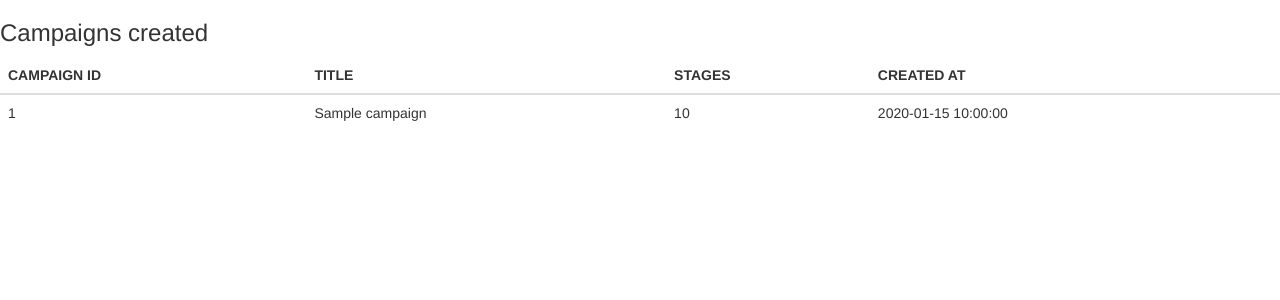
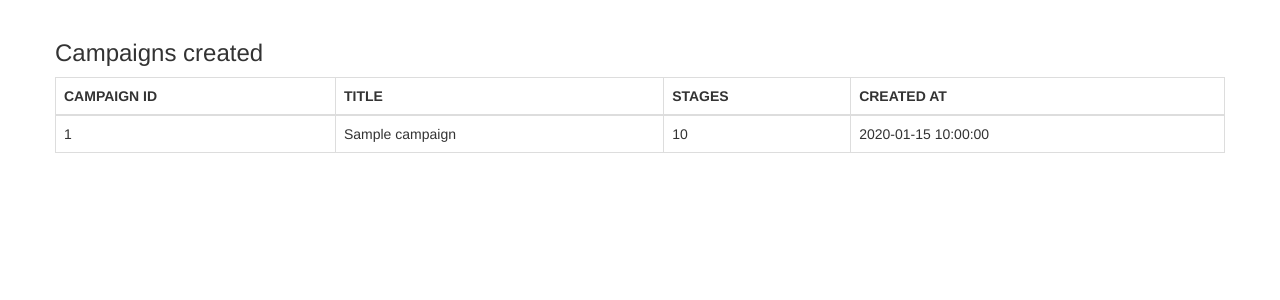
Before and after one commit to abhi11verma/dripper, a Flask app: page / in a window 1280 px wide. Shown: the part 53-353 px from the top of the page. Run offline with Flask 2, Linux system fonts and the light colour scheme; a user stored in the database is signed in; tables that the repository leaves empty hold one stand-in row (values such as "Sample post"); some libraries are stand-ins or nearby versions.

Commit message:
index design

```diff
--- a/templates/index.html
+++ b/templates/index.html
@@ -26,11 +26,12 @@
         </nav>
 
         <!-- Campaign Created by user -->
-<div>
+<div class="container">
+  <div class="row">
       <div> <h3>Campaigns created</h3></div>
       <!-- drips already created should be shown -->
-    <table class="table">
-            <thead>
+      <table class="table table-bordered">
+              <thead class="thead-light">
                       <th>CAMPAIGN ID</th>
                       <th>TITLE</th>
                       <th>STAGES</th>
@@ -46,6 +47,7 @@
           {% endfor %}
       </table>
   </div>
+</div>
 
         {%- else -%}
         <a href="{{url_for('login')}}" class="btn btn-primary btn-block" style="padding: 15px 0;">Login</a>
```
Lines whose indentation alone changed are shown as unchanged.
